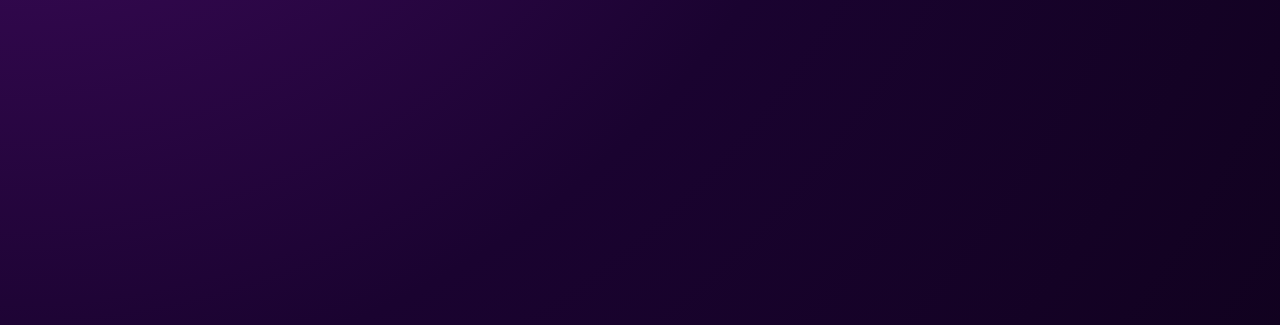
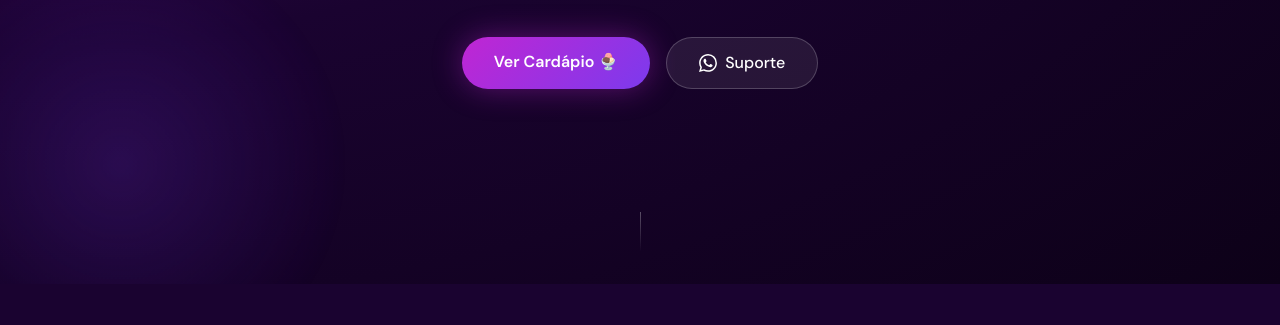
Before and after one commit to luizfellipedepaulabenedito-dev/acaicarmelitanoteste, a plain HTML site: page index.html in a window 1280 px wide. Shown: the part 516-841 px from the top of the page. Drawn offline with nearby package versions, Linux system fonts and the light colour scheme.

Commit message:
Correct HTML structure and update hero padding
Fix HTML closing tag and adjust hero section padding.

```diff
--- a/index.html
+++ b/index.html
@@ -147,7 +147,6 @@
 
   /* Nav offset when bar is visible */
   nav{top:44px;}
-  .hero{padding-top:calc(100vh + 44px);margin-top:0;}
   body{padding-top:0;}
 
   /* ===== ADMIN PANEL ===== */
```
